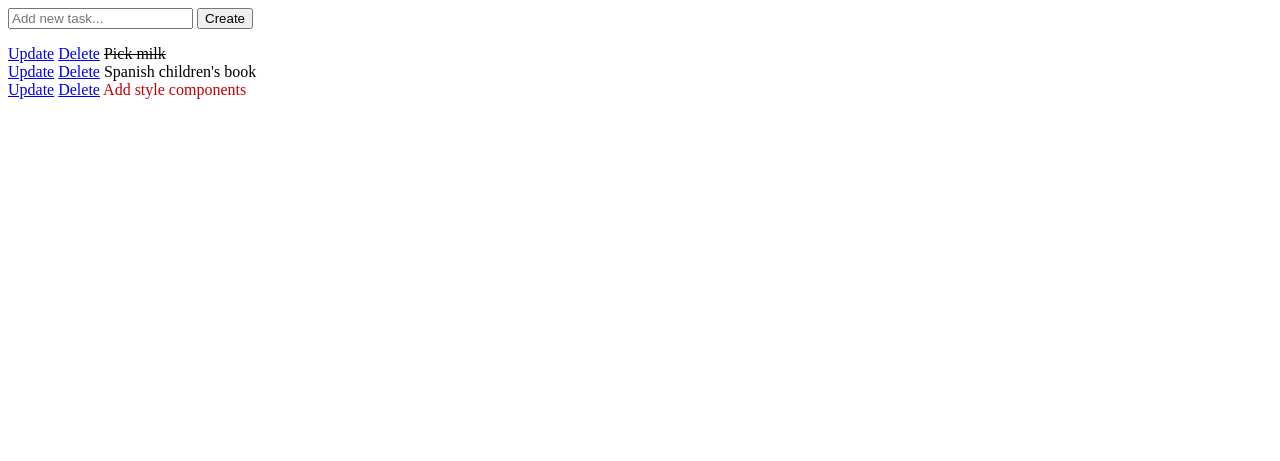
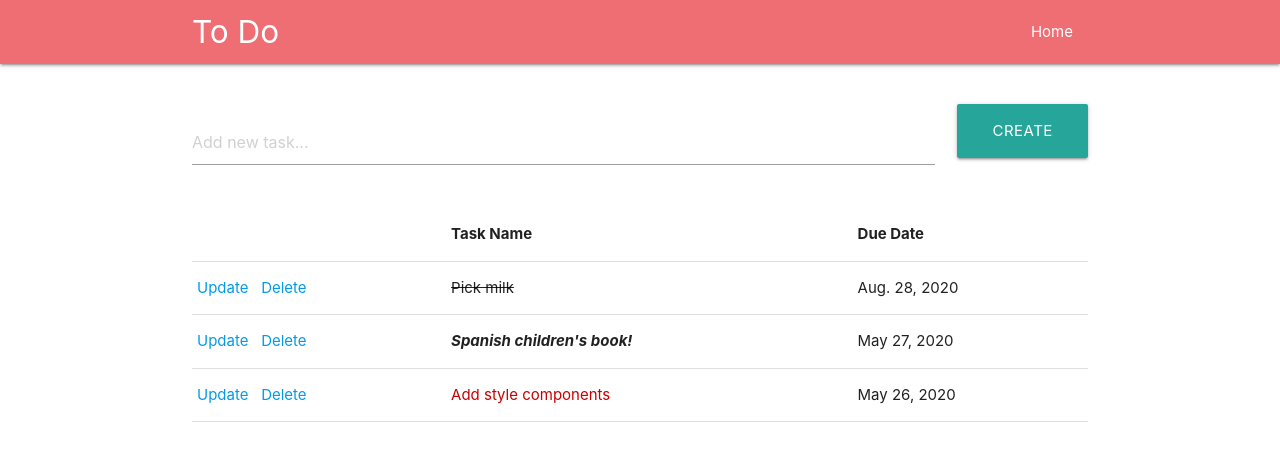
Before and after one commit to amandajeong/Django-Todolist, a Django app: page / in a window 1280 px wide. Shown: the top 461 px of the page. Run offline with Django 3.2, Linux system fonts and the light colour scheme; data comes from the database, SQL or seed files in the repository; both versions use the stored data as it was after the commit.

Commit message:
style components using materializecss added

```diff
--- a/tasks/forms.py
+++ b/tasks/forms.py
@@ -9,8 +9,12 @@ class Taskform(ModelForm):
         'placeholder': 'Add new task...'
     }))
 
-    due_date = forms.DateField(widget=forms.SelectDateWidget, required=False)
+    due_date = forms.DateField(required=False, widget=forms.DateInput(attrs={'class': 'datepicker'}))
 
     class Meta:
         model = Task
-        fields = '__all__'
+        fields = {
+            'title': Task.title,
+            'due_date': Task.due_date,
+            'complete': Task.complete
+            }
--- a/tasks/models.py
+++ b/tasks/models.py
@@ -21,6 +21,6 @@ class Task(models.Model):
     def urgent(self):
         if self.due_date is not None:
             remaining = self.due_date - date.today()
-            return remaining == timedelta(days=1)
+            return remaining <= timedelta(days=1)
         else:
             return False
--- /dev/null
+++ b/tasks/templates/base.html
@@ -0,0 +1,38 @@
+<!DOCTYPE html>
+<html>
+<head>
+    <meta charset="utf-8">
+    <link href="https://fonts.googleapis.com/icon?family=Material+Icons" rel="stylesheet">
+    <link rel="stylesheet" href="https://cdnjs.cloudflare.com/ajax/libs/materialize/1.0.0/css/materialize.min.css">
+    <meta name="viewport" content="width=device-width, initial-scale=1.0"/>
+    <style>
+        [type="checkbox"]:not(:checked), [type="checkbox"]:checked {
+            position: static!important;
+            left: 0px!important;
+            opacity: 1!important;
+            visibility: visible!important;
+            pointer-events: all!important;
+        }
+    </style>
+</head>
+
+<body>
+
+<nav>
+    <div class="container nav-wrapper">
+        <a href="/" class="brand-logo">To Do</a>
+        <ul id="nave-mobile" class="right">
+            <li><a href="/">Home</a></li>
+        </ul>
+    </div>
+</nav>
+
+{% block content %}
+
+{% endblock %}
+
+<script src="https://cdnjs.cloudflare.com/ajax/libs/materialize/1.0.0/js/materialize.min.js">
+
+</script>
+</body>
+</html>
--- a/tasks/templates/tasks/list.html
+++ b/tasks/templates/tasks/list.html
@@ -1,16 +1,43 @@
-<link rel="stylesheet">
+{%  extends 'base.html' %}
 
-<form method="POST" action="/">
+{% block content %}
+    <div class="container">
+        <form class="col s12">
             {% csrf_token %}
+            <div class="row"></div>
+            <div class="row"></div>
+            <div class="row">
+                <div class="input-field col s10">
                     {{ form.title }}
-    <input type="Submit" value="Create">
+                </div>
+                <div class="col s2">
+                    <button class="btn-large waves-effect waves-light" type="submit" name="action">Create
+                        <i class="material-icons right">send</i>
+                    </button>
+                </div>
+            </div>
         </form>
 
+        <table class="highlight">
+            <thead>
+                <tr>
+                    <th> </th>
+                    <th>Task Name</th>
+                    <th>Due Date</th>
+                </tr>
+            </thead>
+
+            <tbody>
             {% for task in tasks %}
-    <div>
+                <tr>
+                    <td>
                         <a href="{% url 'update_task' task.id%}">Update</a>
+                        <span style="display:inline-block; width: YOURWIDTH;"></span>
+                        <span style="display:inline-block; width: YOURWIDTH;"></span>
                         <a href="{% url 'delete' task.id %}">Delete</a>
+                    </td>
 
+                    <td>
                     {% if task.complete == True %}
                         <span style="text-decoration: line-through;">{{ task }}</span>
                     {% elif task.in_the_past %}
@@ -20,5 +47,15 @@
                     {% else %}
                         <span>{{ task }}</span>
                     {% endif %}
+                    </td>
+
+                    <td>
+                        {{ task.due_date }}
+                    </td>
+                </tr>
+            {% endfor %}
+            </tbody>
+        </table>
     </div>
-{% endfor %}
+
+{% endblock %}
```
Also changed, not shown: tasks/templates/tasks/delete.html (+7 -0 lines), tasks/templates/tasks/update_task.html (+18 -6 lines), todo/settings.py (+4 -6 lines), db.sqlite3, 1 other file. Lines whose indentation alone changed are shown as unchanged.
